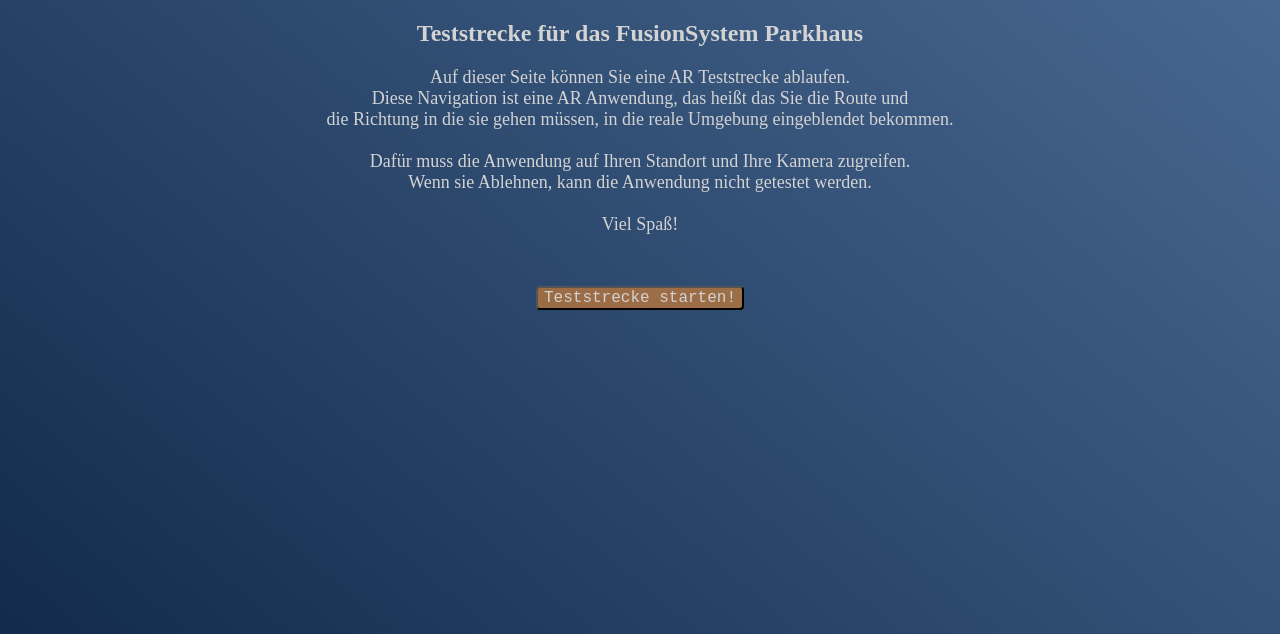
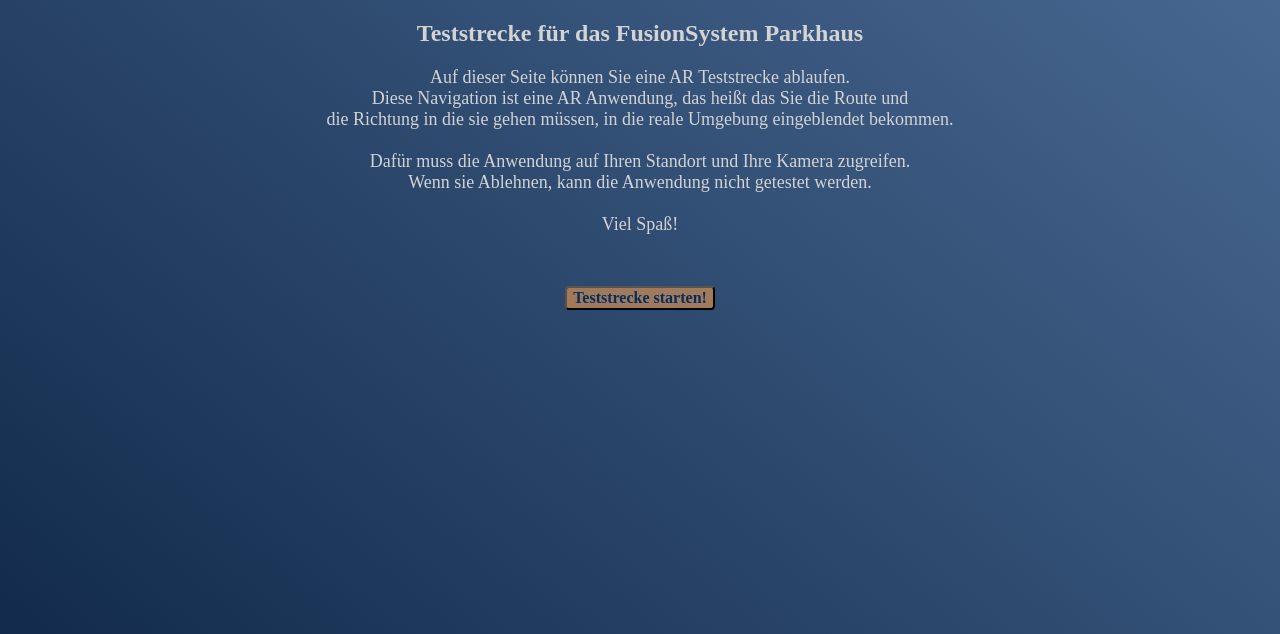
Before and after one commit to MariWe/Project, a plain HTML site: page index.html in a window 1280 px wide. Shown: the part 166-800 px from the top of the page. Drawn offline with Linux system fonts and the light colour scheme.

Commit message:
Update style.css

```diff
--- a/style.css
+++ b/style.css
@@ -1,4 +1,5 @@
 body{
+    font-family: serif;
     background: linear-gradient(40deg, #122b4c, rgb(77, 109, 151));
     color: lightgrey;
     text-align: center;
@@ -9,6 +10,10 @@ p{
     margin: 15px;
 }
 
+#h{
+    text-shadow: #e6852b98 1px 0 10px;
+}
+
 #header{
     background-color: transparent;
     width: 100%;
@@ -16,14 +21,16 @@ p{
 }
 
 button{
+    text-shadow: #738cad 1px 0 8px;
     border-radius: 4px;
-    color: lightgrey;
-    background-color: #e6852b98;
-    font-family: 'Courier New', Courier, monospace;
+    color: #183964;
+    background-color: #f8994098;
+    font-family: serif;
     font-size: 16px;
 }
 
 a{
     text-decoration: none;
-    color: lightgrey;
+    color: #122b4c;
+    font-weight: bold;
 }
```
